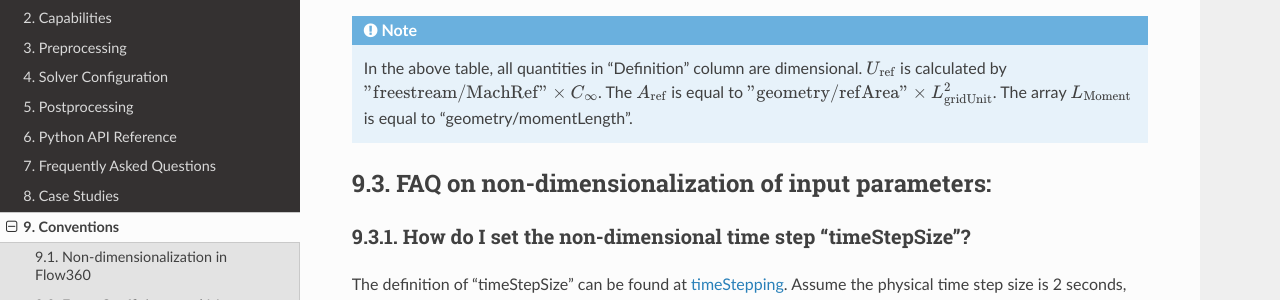
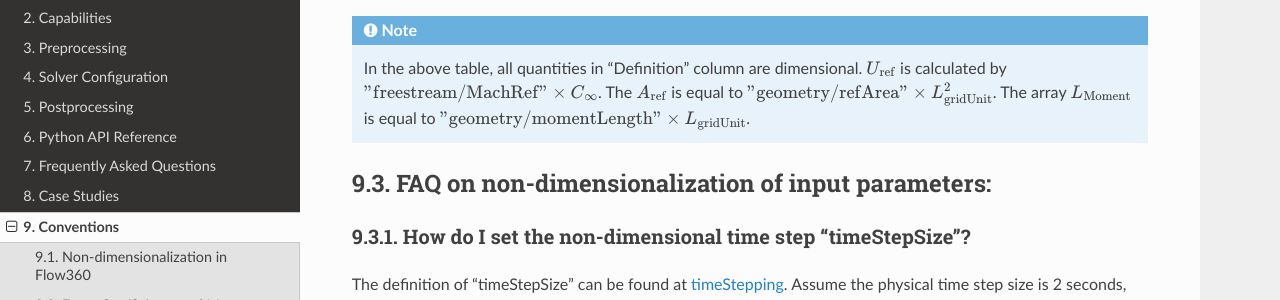
Before and after one commit to flexcompute-readthedocs/Flow360Documentation, a Sphinx documentation site: the page built from docs/source/conventions/conventions.rst, in a window 1280 px wide and 900 px high, scrolled down 1913 px. Shown: the part 151-451 px from the top of the window. Built offline with Sphinx 7.4.7 and the Read the Docs theme 2.0.0, drawn with Linux system fonts in a browser that asks for light colours.

Commit message:
update tipGap

```diff
--- a/docs/source/conventions/conventions.rst
+++ b/docs/source/conventions/conventions.rst
@@ -49,7 +49,7 @@
 
 .. note::
 
-   In the above table, all quantities in "Definition" column are dimensional. :math:`U_\text{ref}` is calculated by :math:`\text{"freestream/MachRef"}\times C_\infty`. The :math:`A_\text{ref}` is equal to :math:`\text{"geometry/refArea"}\times L_\text{gridUnit}^2`. The array :math:`L_\text{Moment}` is equal to "geometry/momentLength".
+   In the above table, all quantities in "Definition" column are dimensional. :math:`U_\text{ref}` is calculated by :math:`\text{"freestream/MachRef"}\times C_\infty`. The :math:`A_\text{ref}` is equal to :math:`\text{"geometry/refArea"}\times L_\text{gridUnit}^2`. The array :math:`L_\text{Moment}` is equal to :math:`\text{"geometry/momentLength"}\times L_\text{gridUnit}`.
 
 .. _FAQ_input_nondim_quantity:
 
--- a/docs/source/solverConfiguration/betTable.csv
+++ b/docs/source/solverConfiguration/betTable.csv
@@ -17,4 +17,4 @@
 alphas@ Empty@ [list(float)] alphas associated with airfoil polars provided in *sectionalPolars* in degrees.
 MachNumbers@ Empty@ [list(float)] Mach numbers associated with airfoil polars provided in *sectionalPolars*.
 ReynoldsNumbers@ Empty@ [list(float)] Reynolds numbers associated with the airfoil polars provided in *sectionalPolars*.
-tipGap@ "inf"@ [float] non-dimensional distance between blade tip and peripharal structures. It affects the tip loss effect. tipGap=0 means there is no tip loss.
+tipGap@ "inf"@ [float] non-dimensional distance between blade tip and peripharal structures, e.g. duct, shroud, cowling, nacelle, etc. The peripharal structures must be effective at reducing blade tip vortices. This parameter affects the tip loss effect. Being close to a fuselage or to another blade does not affect this parameter, because they won't reduce tip loss evidently. tipGap=0 means there is no tip loss. It is :math:`\infty` (default) for open propellers. An example with finite tipGap is `ducted fan <https://en.wikipedia.org/wiki/Ducted_fan>`_.
```
